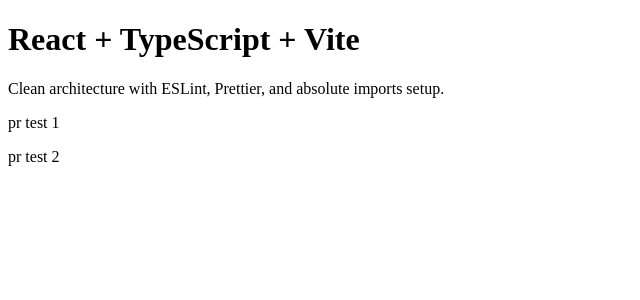
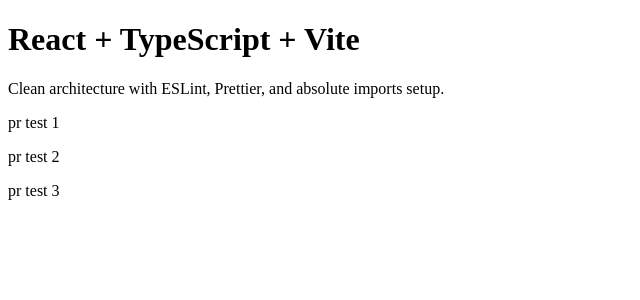
Before and after one commit to kimjinseok1996/git-pr-test, a React (Vite) app: page / in a window 1280 px wide. Shown: the top 300 px of the page, without its empty margins (0-640 px from the left). Built offline with nearby package versions, Linux system fonts and the light colour scheme.

Commit message:
refactor: refactor code (+1 lines)

```diff
--- a/src/App.tsx
+++ b/src/App.tsx
@@ -9,6 +9,7 @@
       </p>
       <p>pr test 1</p>
       <p>pr test 2</p>
+      <p>pr test 3</p>
     </div>
   );
 };
```
